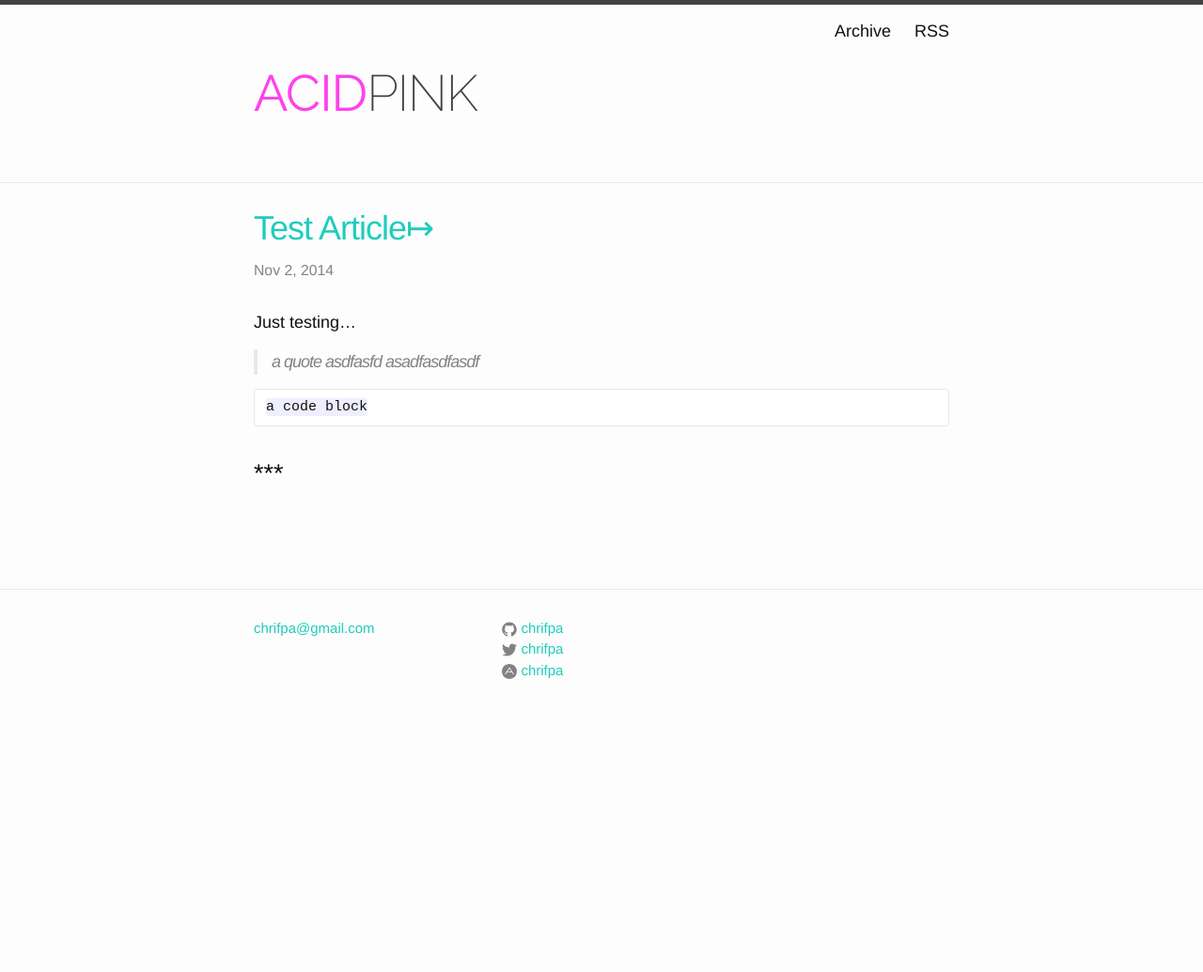
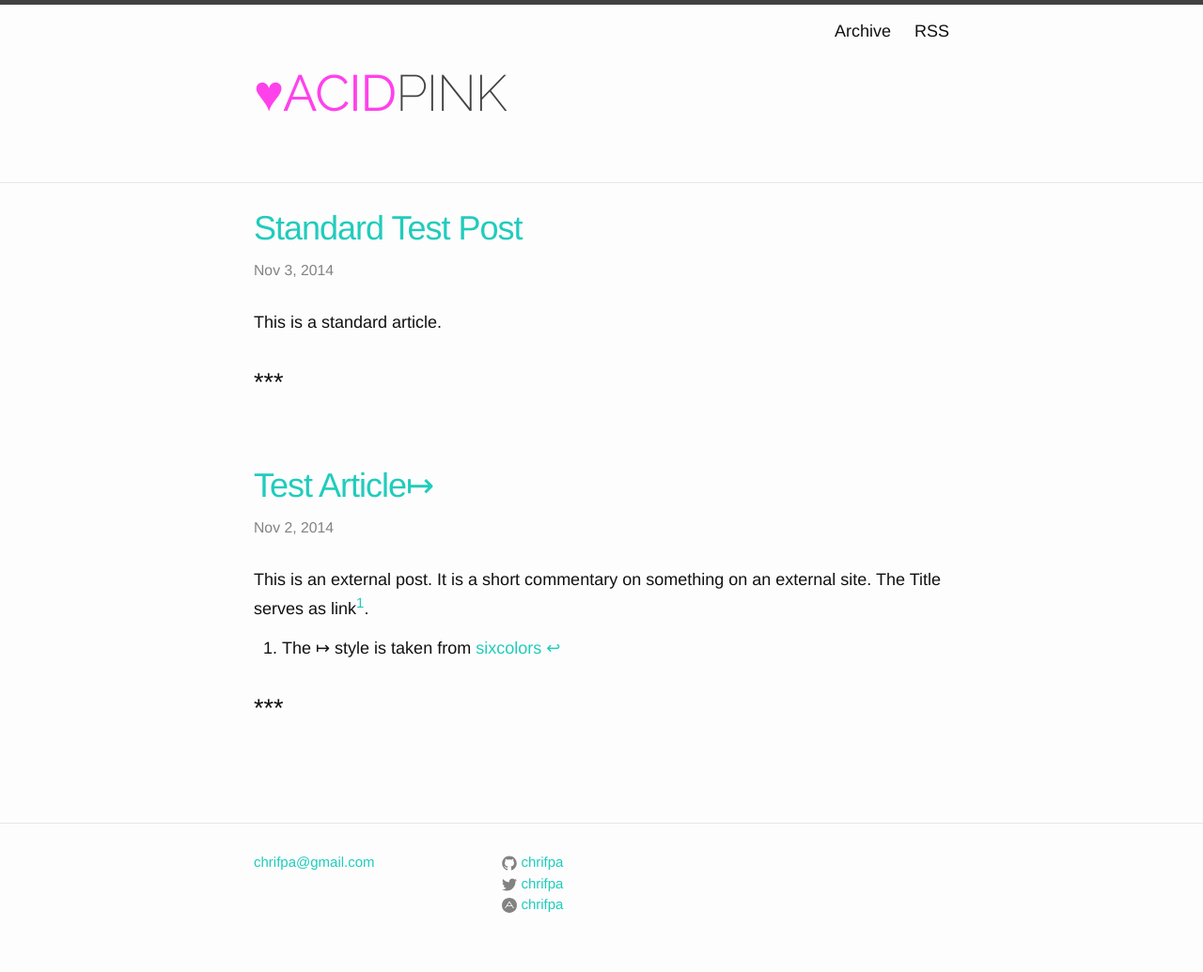
Before and after one commit to acdpnk/chrifpa.github.io, a Jekyll site: the page built from index.html, in a window 1280 px wide. Shown: the whole page at 94% size. Built offline with Jekyll 4.4.1, drawn with Linux system fonts in a browser that asks for light colours; the list of posts is cut into pages by our own code; before the commit the page ends 900 px from its top, so only the background shows below that.

Commit message:
fixed some minor stuff

```diff
--- a/_config.yml
+++ b/_config.yml
@@ -1,5 +1,5 @@
 # Site settings
-title: ACIDPINK
+title: ♥ACIDPINK
 email: chrifpa@gmail.com
 description: >
 baseurl: "" # the subpath of your site, e.g. /blog/
--- a/_includes/header.html
+++ b/_includes/header.html
@@ -2,7 +2,7 @@
 
   <div class="wrapper">
 
-    <a class="site-title" href="{{ site.baseurl }}/"><span style="font-family:Raleway; font-weight:400; color:#FF41EB">ACID</span><span style="font-family:Raleway; font-weight:200">PINK</span></a>
+    <a class="site-title" href="{{ site.baseurl }}/"><span style="font-family:Raleway; font-weight:400; color:#FF41EB">♥ACID</span><span style="font-family:Raleway; font-weight:200">PINK</span></a>
 
     <nav class="site-nav">
       <a href="#" class="menu-icon">
--- a/_posts/2014-11-02-test12.md
+++ b/_posts/2014-11-02-test12.md
@@ -1,14 +1,12 @@
 ---
 layout: post
 title:  "Test Article"
-categories: jekyll update
+categories: test
 permalink: test-article
 external_url: http://wikipedia.org
 ---
 
-Just testing…
+This is an external post. It is a short commentary on something on an external site.
+The Title serves as link[^sixcolors].
 
-> a quote asdfasfd
-> asadfasdfasdf
-
-    a code block
+[^sixcolors]: The ↦ style is taken from [sixcolors](http://sixcolors.com)
--- /dev/null
+++ b/_posts/2014-11-03-test13.md
@@ -0,0 +1,9 @@
+---
+layout: post
+title: Standard Test Post
+permalink: /Standard-Test-Post
+date: 2014-11-03 10:26
+category: test
+---
+
+This is a standard article.
--- a/feed.xml
+++ b/feed.xml
@@ -13,20 +13,22 @@ layout: null
     <generator>Jekyll v{{ jekyll.version }}</generator>
     {% for post in site.posts limit:10 %}
       <item>
-        <title>{{ post.title | xml_escape }}{{ site.link_char | xml_escape }}</title>
+        <title>{{ post.title | xml_escape }}{% if post.external_url %}{{ site.link_char | xml_escape }}{% endif %}</title>
         <description>{{ post.content | xml_escape }}</description>
         <pubDate>{{ post.date | date_to_rfc822 }}</pubDate>
         {% if post.external_url %}
-        <link>{{ post.external_url }}</link>
+            <link>{{ post.external_url }}</link>
         {% else %}
-        <link>{{ post.url | prepend: site.baseurl | prepend: site.url }}</link>
-        <guid isPermaLink="true">{{ post.url | prepend: site.baseurl | prepend: site.url }}</guid>
+            <link>{{ post.url | prepend: site.baseurl | prepend: site.url }}</link>
+            {% if post.permalink %}
+                <guid isPermaLink="true">{{ post.permalink | prepend: site.baseurl | prepend: site.url }}</guid>
+            {% endif %}
         {% endif %}
         {% for tag in post.tags %}
-        <category>{{ tag | xml_escape }}</category>
+            <category>{{ tag | xml_escape }}</category>
         {% endfor %}
         {% for cat in post.categories %}
-        <category>{{ cat | xml_escape }}</category>
+            <category>{{ cat | xml_escape }}</category>
         {% endfor %}
       </item>
     {% endfor %}
```
